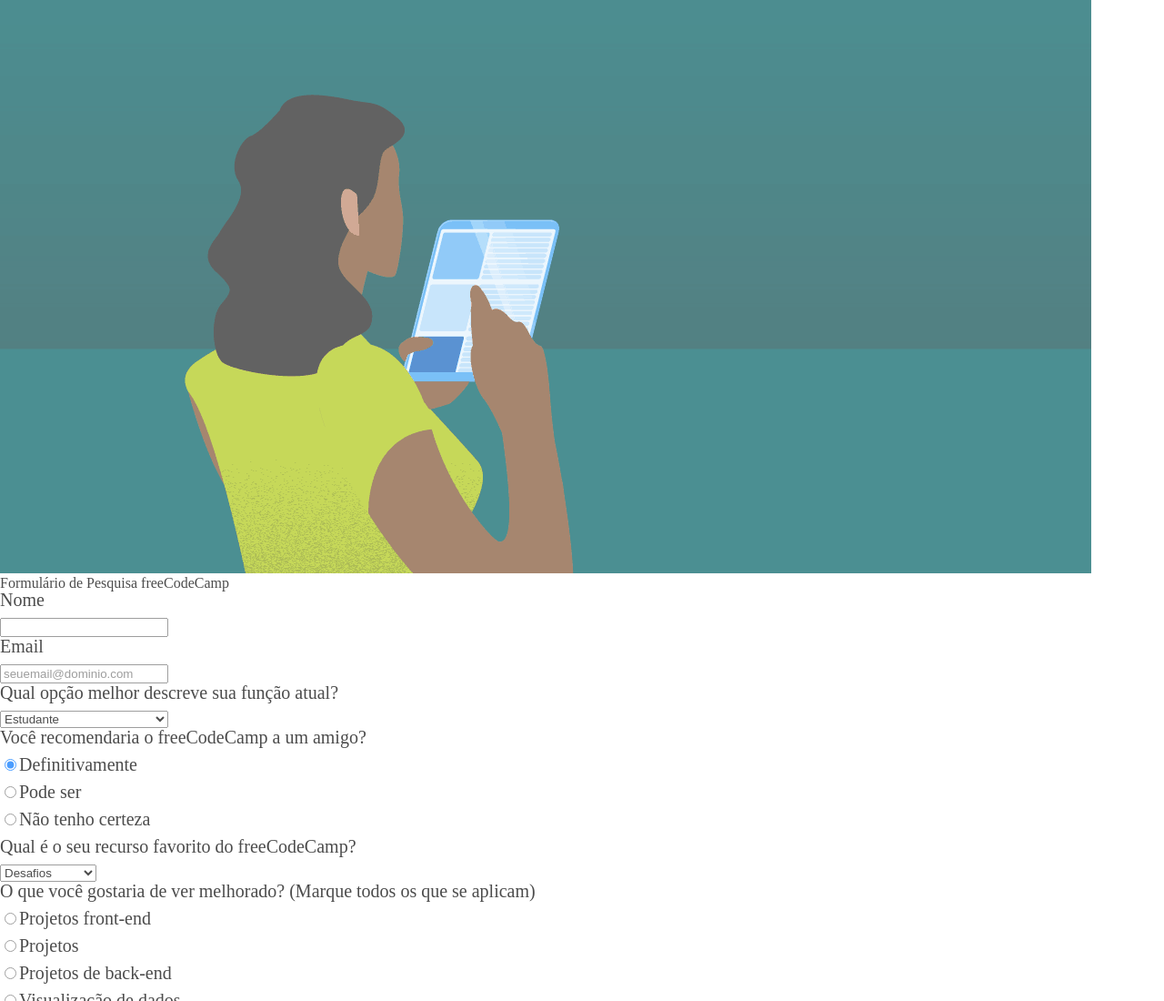
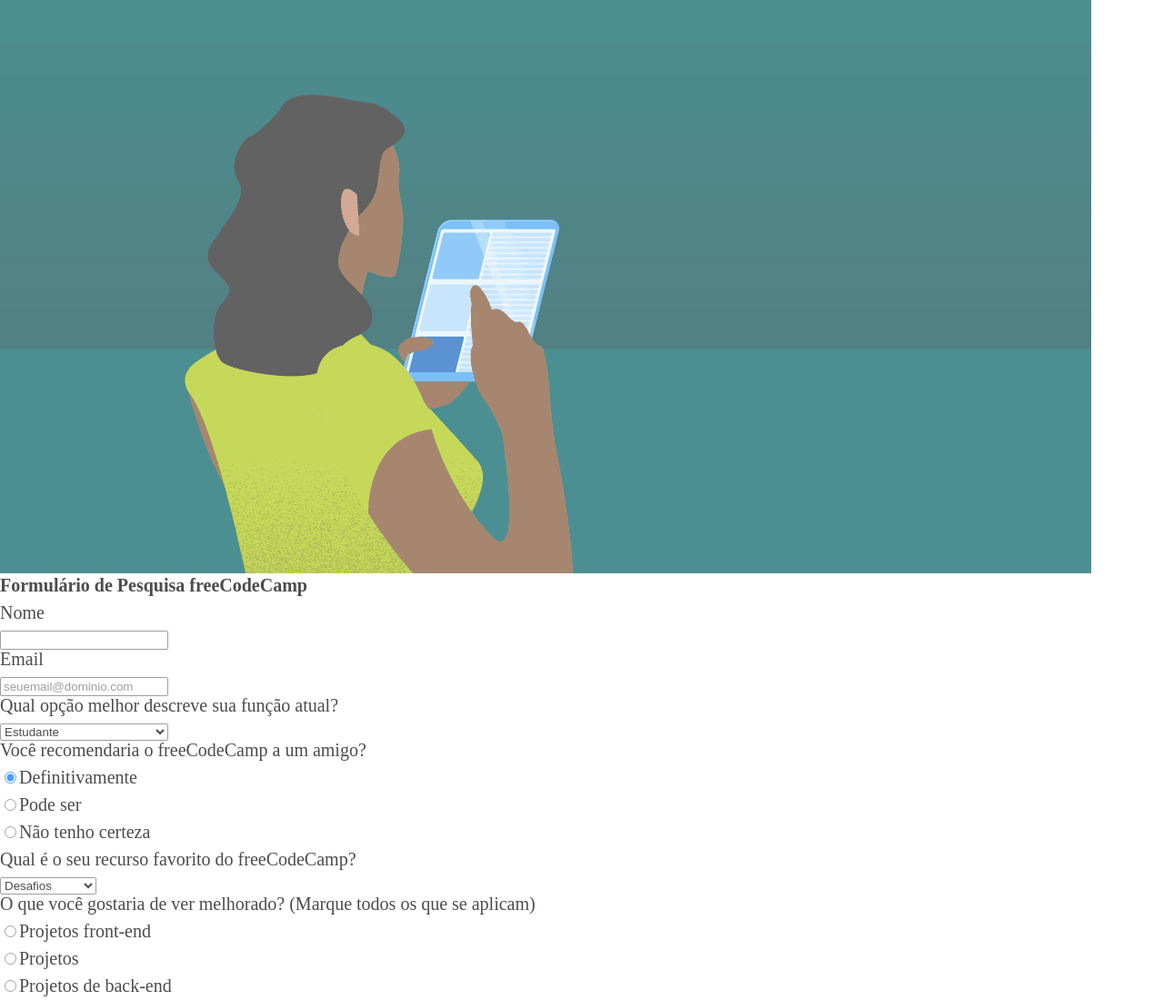
Before and after one commit to joaopaulols/Projeto-6-formulario-pesquisa, a plain HTML site: page index.html in a window 1280 px wide. Shown: the top 1100 px of the page at 91% size. Drawn offline with Linux system fonts and the light colour scheme.

Commit message:
Update style.css

```diff
--- a/style.css
+++ b/style.css
@@ -1,3 +1,10 @@
+h1{
+	display: block;
+	font-size: 20px;
+	margin:0 0 10px;
+	font-weight: bold;
+}
+
 body {
 opacity : 0.7
 }
```
